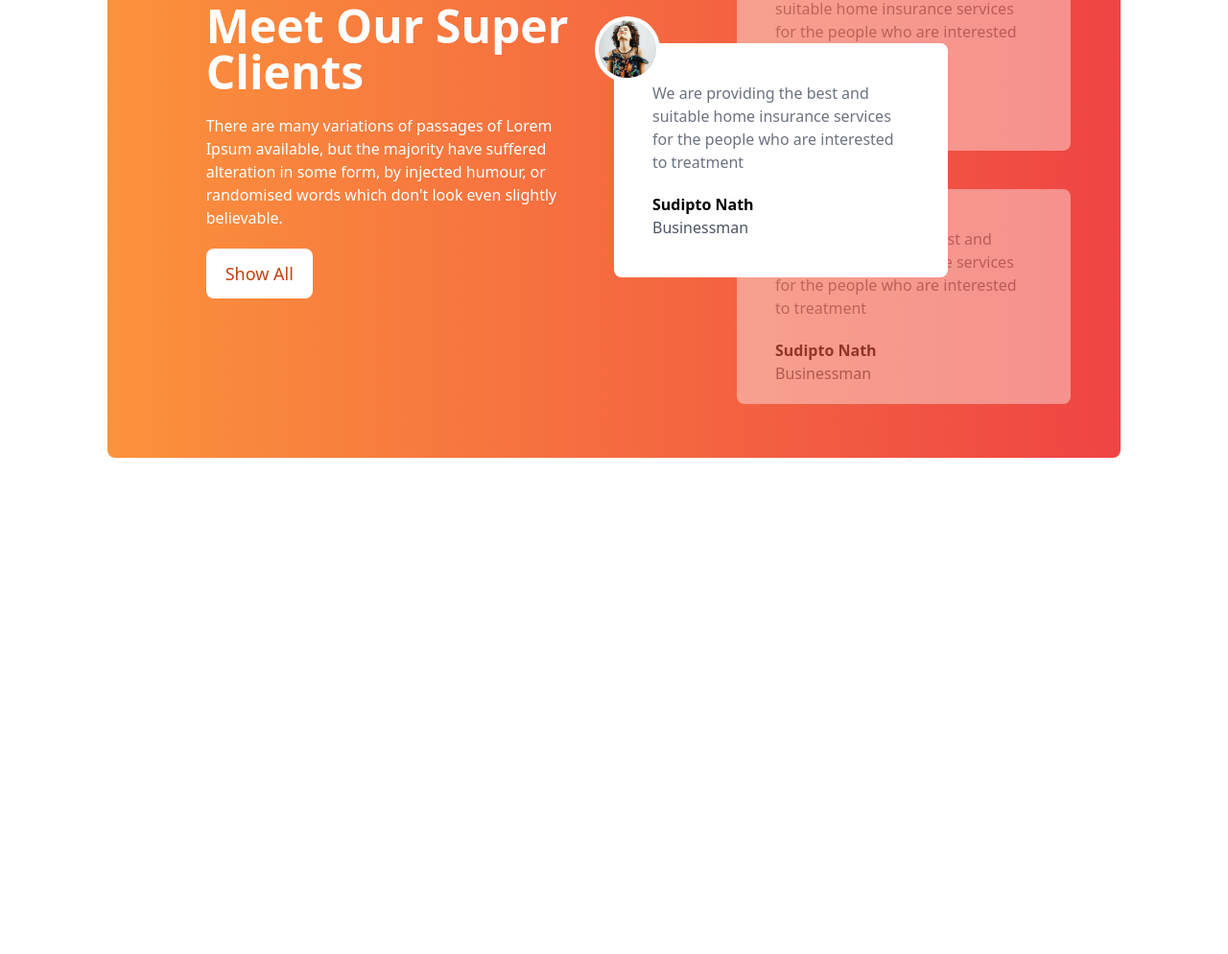
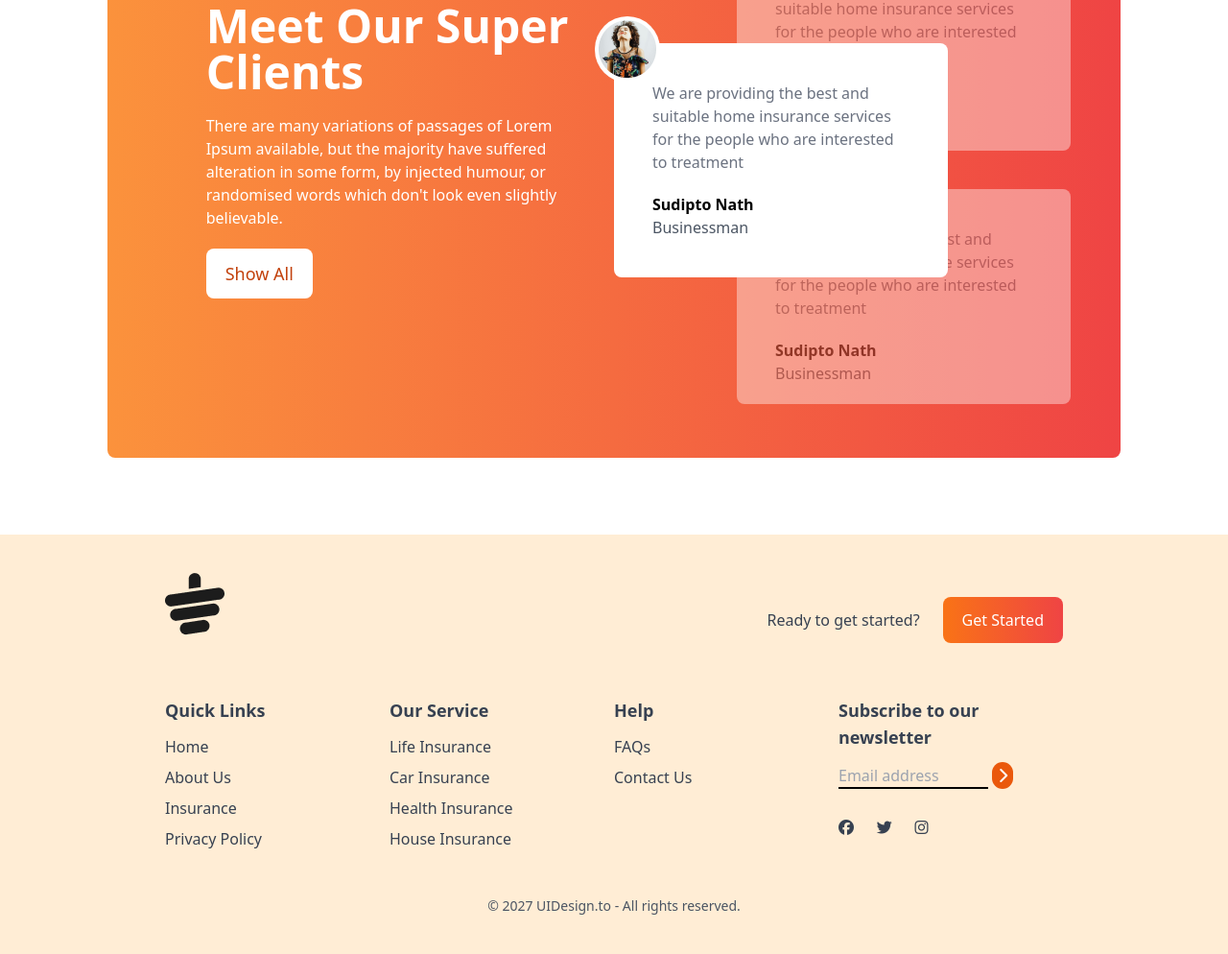
Before and after one commit to sudiptonath/tea-house-with-tailwind, a plain HTML site: page index.html in a window 1280 px wide. Shown: the part 1903-2897 px from the top of the page at 96% size. Before the commit the page ends 2380 px from the top, so only its background shows below. Drawn offline with nearby package versions, Linux system fonts and the light colour scheme.

Commit message:
footer section done

```diff
--- a/index.html
+++ b/index.html
@@ -167,6 +167,93 @@
   </div>
           </div>
           </section>
+          <!-- news section -->
+           <!-- news section -->
+
     </main>
+     <!-- footer section -->
+     <footer class="bg-orange-100 text-gray-700 py-10 px-4 md:px-4 mt-20">
+              <div class="w-9/12 mx-auto">
+<!-- logo -->
+ <div class="mb-8 flex justify-between ">
+<img class="mb-8" src="images/cup.png" alt="">
+<div class="flex items-center gap-6">
+  <h4>Ready to get started?</h4>
+  <button class="bg-gradient-to-r from-orange-500 to-red-500 px-5 py-3 rounded-lg text-white ">Get Started</button>
+</div>
+ </div>
+                            <!-- links -->
+               <div class="grid grid-cols-1 md:grid-cols-2 lg:grid-cols-4">
+<!-- first column -->
+ <div>
+  <h3 class="text-lg font-semibold mb-3">Quick Links</h3>
+  <ul class="space-y-2">
+    <li>
+      <a class="hover:text-orange-600" href="#">Home</a>
+    </li>
+    <li>
+      <a class="hover:text-orange-600" href="#">About Us</a>
+    </li>
+    <li>
+      <a class="hover:text-orange-600" href="#">Insurance</a>
+    </li>
+    <li>
+      <a class="hover:text-orange-600" href="#">Privacy Policy</a>
+    </li>
+  </ul>
+ </div>
+ <!-- second column -->
+ <div>
+  <h3 class="text-lg font-semibold mb-3">Our Service</h3>
+  <ul class="space-y-2">
+    <li>
+      <a class="hover:text-orange-600" href="#">Life Insurance</a>
+    </li>
+    <li>
+      <a class="hover:text-orange-600" href="#">Car Insurance</a>
+    </li>
+    <li>
+      <a class="hover:text-orange-600" href="#">Health Insurance</a>
+    </li>
+    <li>
+      <a class="hover:text-orange-600" href="#">House Insurance</a>
+    </li>
+  </ul>
+ </div>
+  <!-- Third column -->
+  <div>
+    <h3 class="text-lg font-semibold mb-3">Help</h3>
+    <ul class="space-y-2">
+      <li>
+        <a class="hover:text-orange-600" href="#">FAQs</a>
+      </li>
+      <li>
+        <a class="hover:text-orange-600" href="#">Contact Us</a>
+      </li>
+          </ul>
+   </div>
+   <!-- fourth column -->
+   <div>
+    <h3 class="text-lg font-semibold mb-3">Subscribe to our newsletter</h3>
+<div class="flex flex-col space-y-2">
+<div>
+  <input placeholder="Email address" type="text" class="bg-transparent border-b-2 border-black w-4/6 md:5/6">
+  <i class="fa-solid fa-chevron-right  bg-orange-600 rounded-full p-1.5 text-white justify-center items-center"></i>
+  <div class="flex justify-between w-2/5 mb-2 mt-8">
+    <i class="fa-brands fa-facebook"></i>
+    <i class="fa-brands fa-twitter"></i>
+    <i class="fa-brands fa-instagram"></i>
+  </div>
+</div>
+
+</div>
+   </div>
+   <!-- end -->
+               </div>
+               <div class="text-center pt-6 mt-6">
+                <p class="text-sm text-gray-600">© 2027 UIDesign.to - All rights reserved.</p>
+               </div>
+              </div>
+     </footer>
 </body>
 </html>
```
